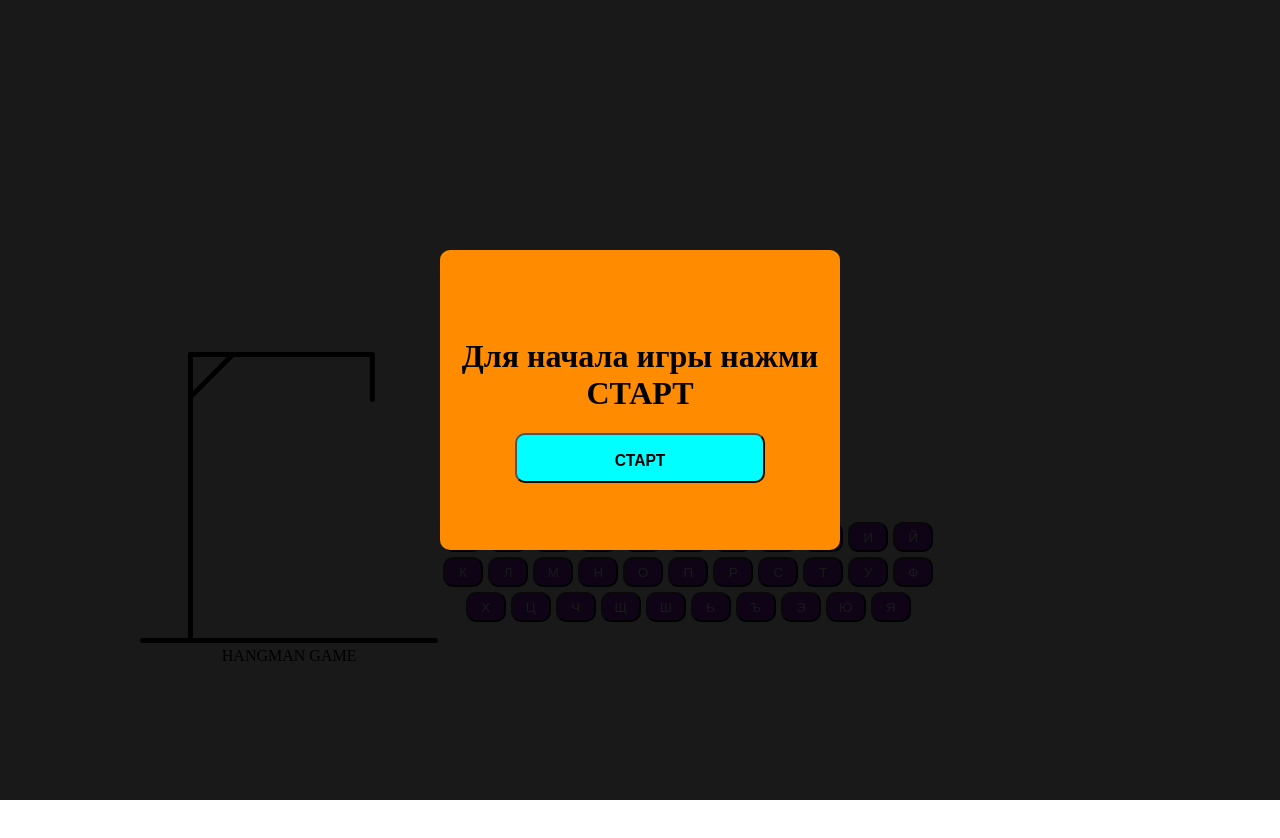
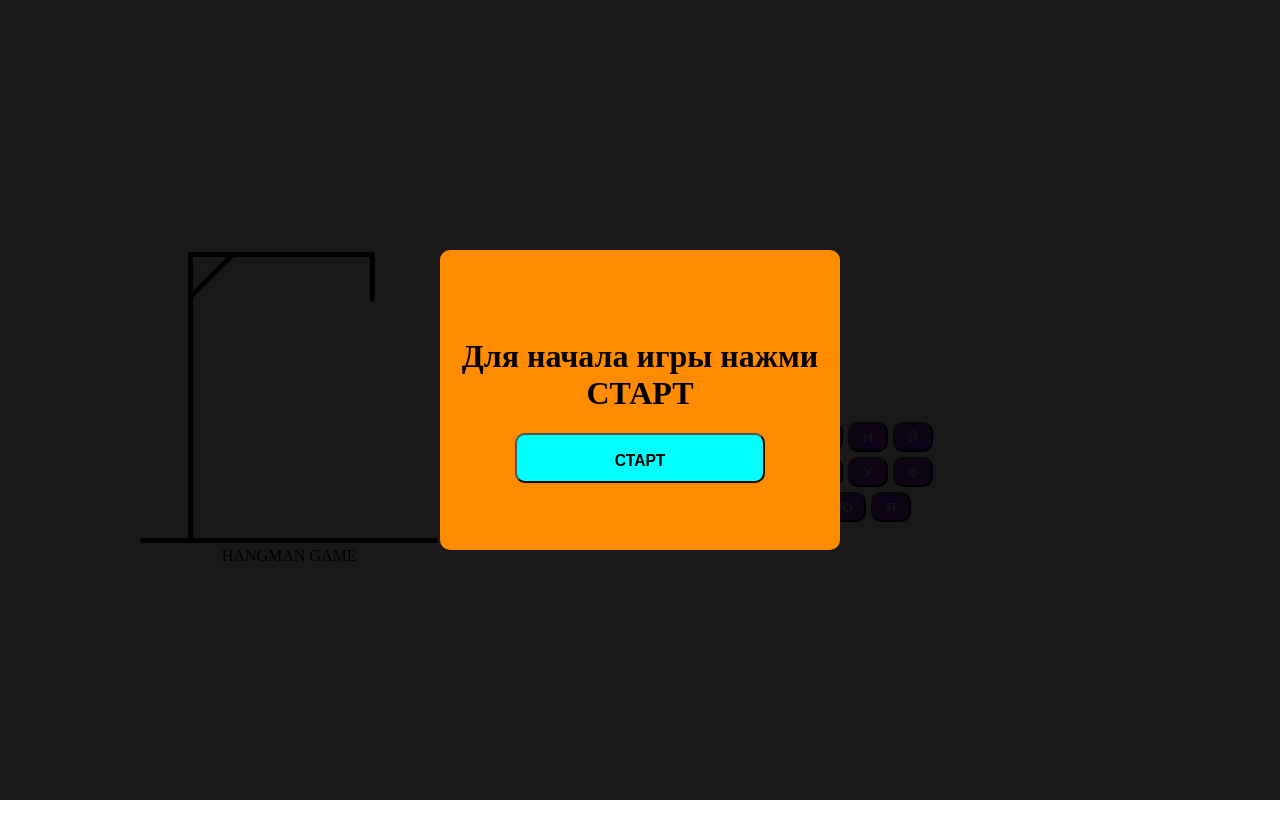
Before and after one commit to habirov94/HangmanGame, a plain HTML site: page index.html in a window 1280 px wide. After the commit the page ends 816 px from the top, so only its background shows below. Drawn offline with Linux system fonts and the light colour scheme.

Commit message:
изменил высоту

```diff
--- a/style.css
+++ b/style.css
@@ -1,7 +1,7 @@
 body {
     display: flex;
     justify-content: center;
-    height: 1000px;
+    height: 100vh;
     align-items: center;
     gap: 50px;
 }
@@ -114,7 +114,6 @@ h1 {
     .mainBlock {
         display: flex;
         flex-direction: column;
-        width: 1000px;
         gap: 100px
     }
 }
```
